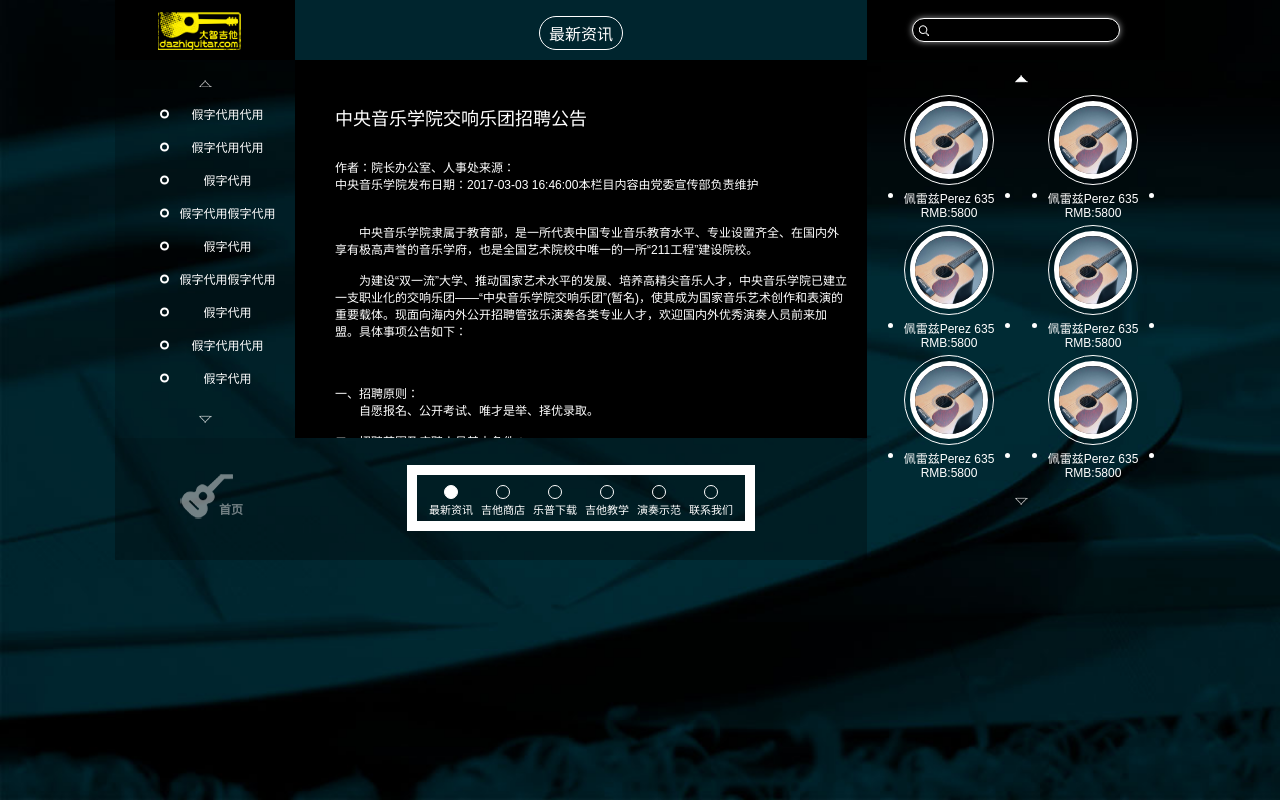
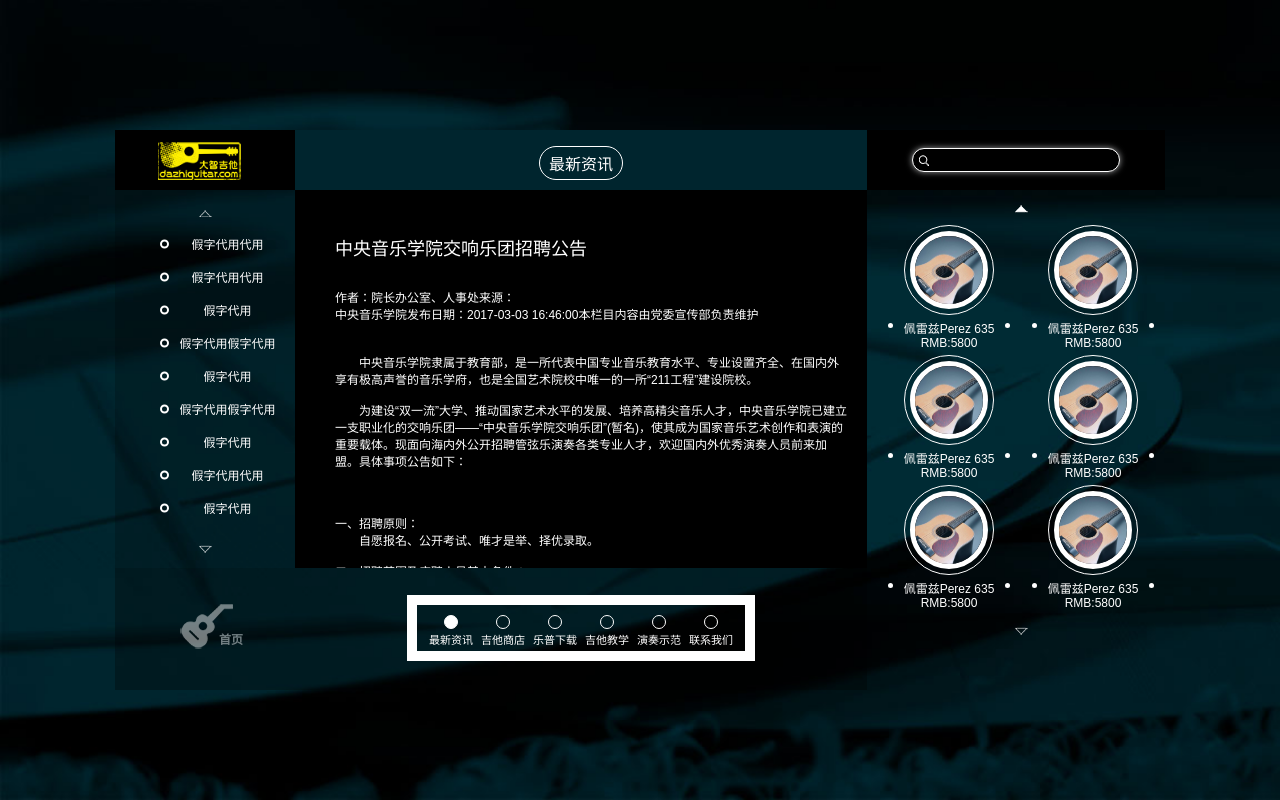
Before and after one commit to diulezhijue/wanghuan, a PHP site: page /news.html in a window 1280 px wide. Run offline with PHP 8.4, Linux system fonts and the light colour scheme.

Commit message:
匹配我的电脑

```diff
--- a/jita/css/detail.css
+++ b/jita/css/detail.css
@@ -1,7 +1,14 @@
 .wrap{
 	width: 1050px;
-	height: 590px;
+	/*height: 100%;*/
 	display: block;
+}
+@media (min-height: 600px) {
+    .wrap{
+        position: relative;
+        top: 50%;
+        transform: translateY(-270px);
+    }
 }
 .col-left{
 	width: 180px;
@@ -51,6 +58,10 @@
 }
 .col-left .h-middle {
     background: rgba(0,0,0,.2);
+    overflow: scroll;
+}
+.col-left .h-middle::-webkit-scrollbar{
+    width: 0;
 }
 
 
--- a/jita/js/map.js
+++ b/jita/js/map.js
@@ -2,7 +2,7 @@
     function initMap(){
       createMap();//创建地图
       setMapEvent();//设置地图事件
-      addMapControl();//向地图添加控件
+      // addMapControl();//向地图添加控件
       addMapOverlay();//向地图添加覆盖物
     }
     function createMap(){
```
Also changed, not shown: jita/play_demo.html (deleted, +0 -11 lines), jita/details.html (deleted), jita/images/images/load_hover.png (deleted), jita/images/images/music_score.jpg (deleted), 2 other files.
